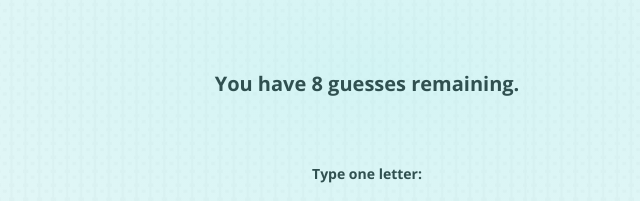
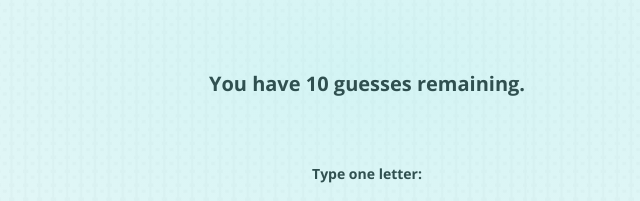
Before and after one commit to Anjie-MF/SC-guessTheWordGame, a plain HTML site: page index.html in a window 1280 px wide. Shown: the part 216-417 px from the top of the page, 273-913 px from the left. Drawn offline with nearby package versions, Linux system fonts and the light colour scheme; no server answers; a web font is replaced by a local one.

Commit message:
Updated guesses number

```diff
--- a/index.html
+++ b/index.html
@@ -20,7 +20,7 @@
       </h1>
       <p class="message"></p>
       <p class="word-in-progress"></p>
-      <p class="remaining">You have <span>8 guesses</span> remaining.</p>
+      <p class="remaining">You have <span>10 guesses</span> remaining.</p>
       <ul class="guessed-letters"></ul>
       <form class="guess-form">
         <label for="letter">Type one letter:</label>
```
